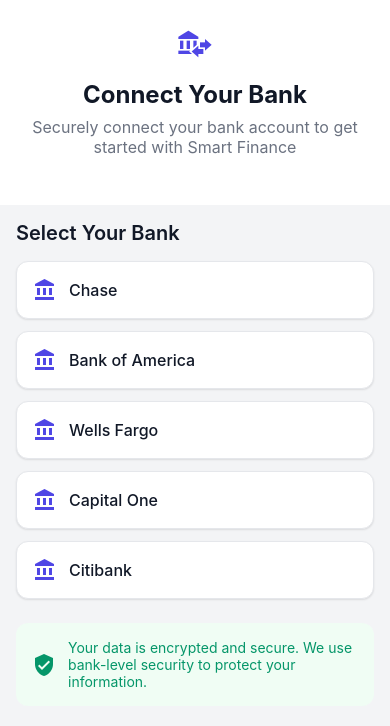
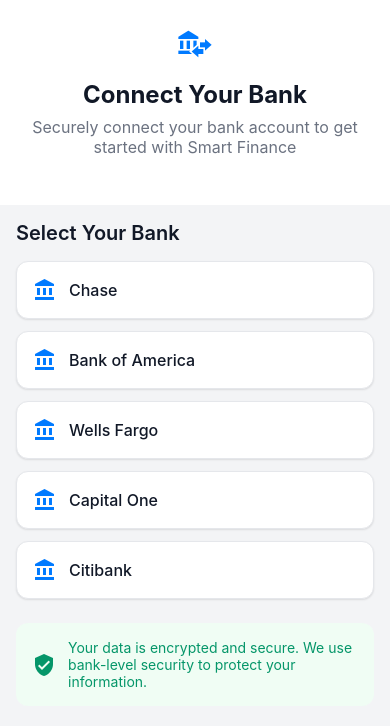
Before and after one commit to ukataria/Bitcamp2025, a React Native app in the folder frontend/: screen /BankSync in a window 390 px wide. Shown: the top 726 px of the page. Built offline with nearby package versions, Linux system fonts and the light colour scheme.

Commit message:
Quick Fixes

```diff
--- a/frontend/src/screens/BankSyncScreen.tsx
+++ b/frontend/src/screens/BankSyncScreen.tsx
@@ -1,4 +1,4 @@
-const serverUrl = "http://10.165.9.169:5001";
+const serverUrl = "http://172.20.10.5:5001/";
 
 import React, { useState } from 'react';
 
@@ -118,7 +118,7 @@
     <SafeAreaView style={styles.safeArea}>
       <ScrollView style={styles.container}>
         <View style={styles.header}>
-          <MaterialCommunityIcons name="bank-transfer" size={40} color="#4F46E5" />
+          <MaterialCommunityIcons name="bank-transfer" size={40} color="#007AFF" />
           <Text style={styles.title}>Connect Your Bank</Text>
           <Text style={styles.subtitle}>
             Securely connect your bank account to get started with Smart Finance
@@ -143,7 +143,7 @@
                     <MaterialCommunityIcons
                       name={bank.icon as any}
                       size={24}
-                      color="#4F46E5"
+                      color="#007AFF"
                     />
                     <Text style={styles.bankName}>{bank.name}</Text>
                     {syncingBank === bank.id && (
@@ -151,7 +151,7 @@
                         <MaterialCommunityIcons
                           name="sync"
                           size={20}
-                          color="#4F46E5"
+                          color="#007AFF"
                         />
                         <Text style={styles.syncingText}>Connecting...</Text>
                       </View>
@@ -287,7 +287,7 @@
     elevation: 2,
   },
   bankItemSyncing: {
-    borderColor: '#4F46E5',
+    borderColor: '#007AFF',
     backgroundColor: '#EEF2FF',
   },
   bankName: {
@@ -303,7 +303,7 @@
   },
   syncingText: {
     fontSize: 14,
-    color: '#4F46E5',
+    color: '#007AFF',
     marginLeft: 8,
   },
   successContainer: {
@@ -352,7 +352,7 @@
     flexDirection: 'row',
     alignItems: 'center',
     justifyContent: 'center',
-    backgroundColor: '#4F46E5',
+    backgroundColor: '#007AFF',
     paddingVertical: 12,
     paddingHorizontal: 20,
     borderRadius: 8,
@@ -380,7 +380,7 @@
     flex: 1,
   },
   continueButton: {
-    backgroundColor: '#4F46E5',
+    backgroundColor: '#007AFF',
     paddingVertical: 16,
     paddingHorizontal: 32,
     borderRadius: 12,
```
Also changed, not shown: 1 other file (tests, documents, lock files or other folders).
